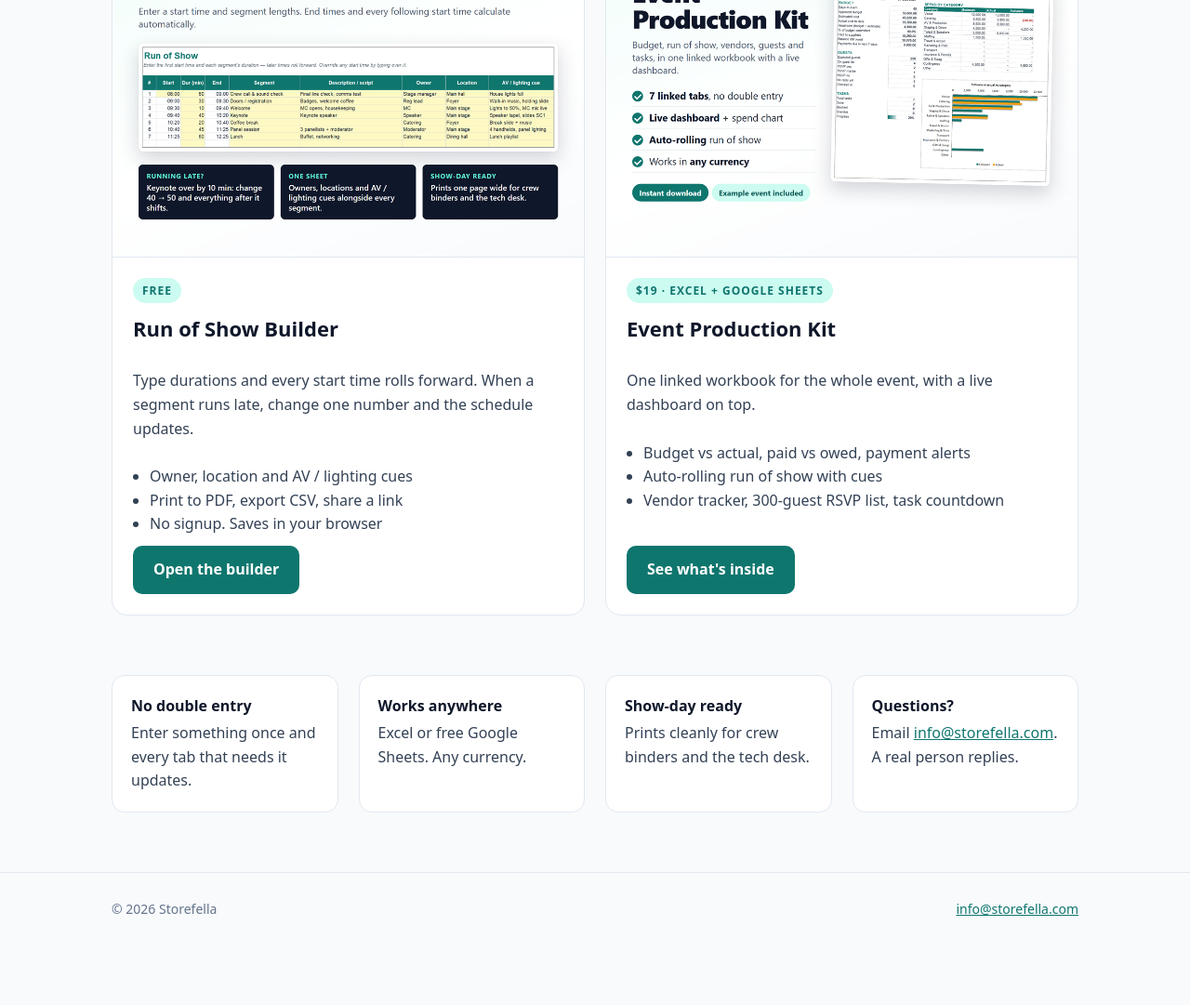
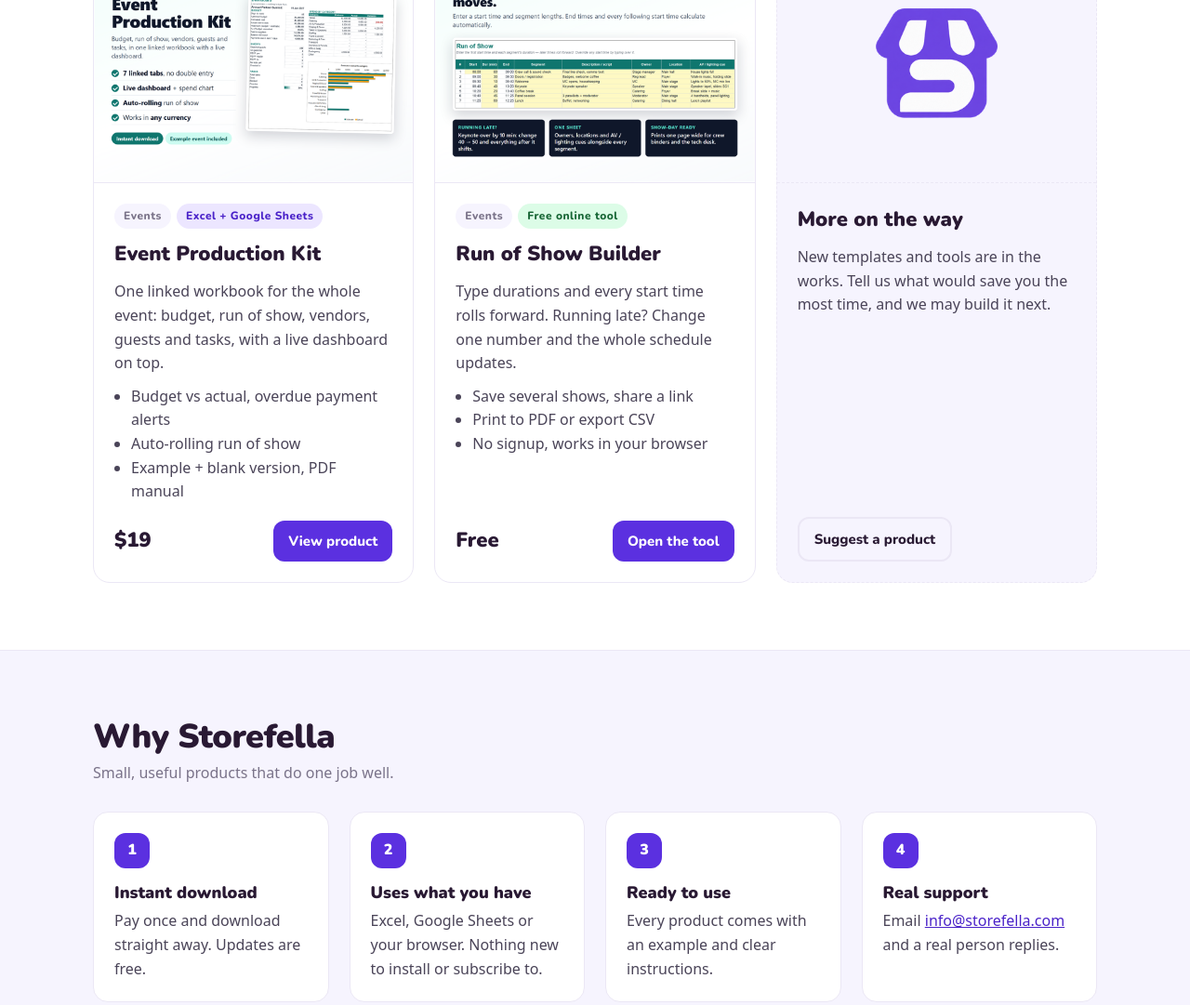
Before and after one commit to Storef-ella/storef-ella.github.io, a plain HTML site: page index.html in a window 1280 px wide. Shown: the part 829-1910 px from the top of the page at 93% size. Before the commit the page ends 1846 px from the top, so only its background shows below. Drawn offline with nearby package versions, Linux system fonts and the light colour scheme.

Commit message:
Rebrand with new Storefella logo; homepage becomes a general store
Co-Authored-By: Claude Opus 5.5 <noreply@anthropic.com>

```diff
--- a/index.html
+++ b/index.html
@@ -3,118 +3,204 @@
 <head>
 <meta charset="utf-8">
 <meta name="viewport" content="width=device-width, initial-scale=1">
-<title>Storefella: tools &amp; templates for event producers</title>
-<meta name="description" content="Free tools and ready-made templates for event producers: run of show builder, event budget, vendor and guest RSVP tracking in Excel and Google Sheets.">
-<link rel="icon" href="favicon.svg" type="image/svg+xml">
-<meta property="og:title" content="Storefella: tools & templates for event producers">
-<meta property="og:description" content="Free run of show builder + the Event Production Kit for Excel and Google Sheets.">
+<title>Storefella: ready-made tools, templates and free online tools</title>
+<meta name="description" content="Storefella is a growing shop of practical templates, workbooks and free online tools. Instant download, works with the apps you already use.">
+<link rel="icon" href="/brand/icon-32.png" sizes="32x32" type="image/png">
+<link rel="icon" href="/brand/icon-192.png" sizes="192x192" type="image/png">
+<link rel="apple-touch-icon" href="/brand/apple-touch-icon.png">
+<meta name="theme-color" content="#5b30e0">
+<meta property="og:site_name" content="Storefella">
+<meta property="og:title" content="Storefella: ready-made tools that save you hours">
+<meta property="og:description" content="Templates, workbooks and free online tools. Instant download, works with the apps you already use.">
 <meta property="og:image" content="https://storefella.com/og.png">
 <meta property="og:url" content="https://storefella.com/">
+<meta name="twitter:card" content="summary_large_image">
+<link rel="preconnect" href="https://fonts.googleapis.com">
+<link rel="preconnect" href="https://fonts.gstatic.com" crossorigin>
+<link href="https://fonts.googleapis.com/css2?family=Nunito:wght@700;800;900&display=swap" rel="stylesheet">
 <style>
-:root{--bg:#f8fafc;--card:#fff;--ink:#0f172a;--body:#334155;--mute:#64748b;--line:#e2e8f0;--accent:#0f766e;--accent-lt:#ccfbf1;--hero:linear-gradient(160deg,#f0fdfa 0%,#ffffff 60%,#f8fafc 100%)}
-@media (prefers-color-scheme:dark){:root{--bg:#0b1220;--card:#111827;--ink:#f1f5f9;--body:#cbd5e1;--mute:#94a3b8;--line:#1f2937;--accent:#2dd4bf;--accent-lt:#134e4a;--hero:linear-gradient(160deg,#0f2a2a 0%,#0b1220 60%)}}
+:root{--bg:#ffffff;--soft:#f6f4fe;--card:#fff;--ink:#291933;--body:#4a4458;--mute:#7a7389;--line:#ebe7f5;--brand:#5b30e0;--brand-ink:#fff;--brand-lt:#ece6ff;--brand-tx:#4a22c9;--hero:radial-gradient(1200px 500px at 85% -10%,#e9e2ff 0%,rgba(233,226,255,0) 60%),#fff}
+@media (prefers-color-scheme:dark){:root{--bg:#140f1f;--soft:#1b1529;--card:#1d1730;--ink:#f4f1fb;--body:#cdc6dc;--mute:#9c94b0;--line:#2c2442;--brand:#7c5cff;--brand-ink:#fff;--brand-lt:#2a2050;--brand-tx:#b8a6ff;--hero:radial-gradient(1200px 500px at 85% -10%,#2b1f5c 0%,rgba(43,31,92,0) 60%),#140f1f}}
 *{box-sizing:border-box}
+html{scroll-behavior:smooth}
 body{margin:0;background:var(--bg);color:var(--body);font:16px/1.6 system-ui,-apple-system,"Segoe UI",Roboto,Arial,sans-serif}
-a{color:var(--accent)}
-.wrap{max-width:1080px;margin:auto;padding:0 20px}
-nav{display:flex;justify-content:space-between;align-items:center;padding:20px 0}
-.logo{display:flex;align-items:center;gap:10px;font-weight:800;font-size:20px;color:var(--ink);text-decoration:none;letter-spacing:-.3px}
-.logo svg{width:30px;height:30px}
-nav .links a{margin-left:22px;text-decoration:none;color:var(--body);font-weight:500}
+a{color:var(--brand-tx)}
+h1,h2,h3,.btn,.chip,.tag{font-family:Nunito,system-ui,sans-serif}
+.wrap{max-width:1120px;margin:auto;padding:0 20px}
+nav{display:flex;justify-content:space-between;align-items:center;padding:18px 0;gap:16px}
+.logo img{height:34px;width:auto;display:block}
+.logo .dk{display:none}
+@media (prefers-color-scheme:dark){.logo .lt{display:none}.logo .dk{display:block}}
+nav .links{display:flex;gap:22px}
+nav .links a{text-decoration:none;color:var(--body);font-weight:600}
+nav .links a:hover{color:var(--brand-tx)}
 header.hero{background:var(--hero);border-bottom:1px solid var(--line)}
-.hero-in{padding:56px 0 72px}
-.kicker{font-size:13px;font-weight:700;letter-spacing:3px;text-transform:uppercase;color:var(--accent)}
-h1{font-size:clamp(34px,5.5vw,56px);line-height:1.05;letter-spacing:-1.5px;color:var(--ink);margin:14px 0 18px;max-width:780px}
-.lead{font-size:19px;max-width:640px;color:var(--body)}
-.cta{display:flex;flex-wrap:wrap;gap:12px;margin-top:28px}
-.btn{display:inline-block;padding:13px 22px;border-radius:10px;font-weight:700;text-decoration:none}
-.btn.primary{background:var(--accent);color:#fff}
-@media (prefers-color-scheme:dark){.btn.primary{color:#042f2e}}
-.btn.ghost{border:2px solid var(--line);color:var(--ink)}
-section{padding:64px 0}
-h2{font-size:30px;letter-spacing:-.6px;color:var(--ink);margin:0 0 8px}
-.sub{color:var(--mute);margin:0 0 32px}
-.grid{display:grid;grid-template-columns:repeat(auto-fit,minmax(300px,1fr));gap:22px}
-.card{background:var(--card);border:1px solid var(--line);border-radius:16px;overflow:hidden;display:flex;flex-direction:column}
+.hero-in{padding:64px 0 84px;max-width:760px}
+.kicker{display:inline-block;font-size:13px;font-weight:700;letter-spacing:2px;text-transform:uppercase;color:var(--brand-tx);background:var(--brand-lt);padding:6px 12px;border-radius:999px}
+h1{font-size:clamp(36px,6vw,62px);line-height:1.04;letter-spacing:-1.5px;color:var(--ink);margin:18px 0 18px;font-weight:900}
+h1 span{color:var(--brand)}
+.lead{font-size:19px;max-width:620px}
+.cta{display:flex;flex-wrap:wrap;gap:12px;margin-top:30px}
+.btn{display:inline-block;padding:13px 22px;border-radius:12px;font-weight:800;font-size:16px;text-decoration:none;border:0;cursor:pointer}
+.btn.primary{background:var(--brand);color:var(--brand-ink)}
+.btn.primary:hover{filter:brightness(1.08)}
+.btn.ghost{border:2px solid var(--line);color:var(--ink);background:transparent}
+.btn.sm{padding:10px 16px;font-size:15px}
+section{padding:72px 0}
+.head{display:flex;flex-wrap:wrap;justify-content:space-between;align-items:flex-end;gap:16px;margin-bottom:28px}
+h2{font-size:clamp(28px,4vw,36px);line-height:1.15;letter-spacing:-.6px;color:var(--ink);margin:0;font-weight:900}
+.sub{color:var(--mute);margin:6px 0 0}
+.chips{display:flex;flex-wrap:wrap;gap:8px}
+.chip{border:2px solid var(--line);background:var(--card);color:var(--body);padding:7px 14px;border-radius:999px;font-weight:800;font-size:14px;cursor:pointer}
+.chip[aria-pressed="true"]{background:var(--ink);border-color:var(--ink);color:var(--bg)}
+.grid{display:grid;grid-template-columns:repeat(auto-fill,minmax(300px,1fr));gap:22px}
+.card{background:var(--card);border:1px solid var(--line);border-radius:18px;overflow:hidden;display:flex;flex-direction:column;transition:transform .15s,box-shadow .15s}
+.card:hover{transform:translateY(-3px);box-shadow:0 18px 40px rgba(41,25,51,.10)}
 .card img{width:100%;display:block;border-bottom:1px solid var(--line);aspect-ratio:4/3;object-fit:cover}
 .card .body{padding:22px;display:flex;flex-direction:column;gap:10px;flex:1}
-.card h3{margin:0;font-size:22px;color:var(--ink)}
-.tag{align-self:flex-start;font-size:12px;font-weight:700;letter-spacing:1px;text-transform:uppercase;padding:4px 10px;border-radius:999px;background:var(--accent-lt);color:var(--accent)}
+.card h3{margin:0;font-size:22px;color:var(--ink);font-weight:900}
+.card p{margin:0}
+.meta{display:flex;flex-wrap:wrap;gap:6px}
+.tag{font-size:12px;font-weight:800;letter-spacing:.5px;padding:4px 10px;border-radius:999px;background:var(--brand-lt);color:var(--brand-tx)}
+.tag.free{background:#dcfce7;color:#166534}
+@media (prefers-color-scheme:dark){.tag.free{background:#14532d;color:#bbf7d0}}
+.tag.cat{background:var(--soft);color:var(--mute)}
 .card ul{margin:0;padding-left:18px}
-.card .btn{margin-top:auto;align-self:flex-start}
-.why{display:grid;grid-template-columns:repeat(auto-fit,minmax(220px,1fr));gap:22px}
-.why div{background:var(--card);border:1px solid var(--line);border-radius:14px;padding:20px}
-.why b{display:block;color:var(--ink);margin-bottom:4px}
+.card .foot{margin-top:auto;padding-top:8px;display:flex;align-items:center;justify-content:space-between;gap:10px}
+.price{font-family:Nunito,system-ui,sans-serif;font-weight:900;font-size:22px;color:var(--ink)}
+.card.soon{border-style:dashed;background:var(--soft);justify-content:center}
+.card.soon .art{aspect-ratio:4/3;display:grid;place-items:center;border-bottom:1px dashed var(--line)}
+.card.soon .art img{width:38%;height:auto;aspect-ratio:auto;border:0;opacity:.9}
+.why{background:var(--soft);border-top:1px solid var(--line);border-bottom:1px solid var(--line)}
+.why .grid{grid-template-columns:repeat(auto-fit,minmax(220px,1fr))}
+.why .item{background:var(--card);border:1px solid var(--line);border-radius:16px;padding:22px}
+.why .item b{display:block;color:var(--ink);font-family:Nunito,system-ui,sans-serif;font-size:18px;font-weight:900;margin-bottom:4px}
+.why .num{width:38px;height:38px;border-radius:12px;background:var(--brand);color:#fff;display:grid;place-items:center;font-weight:900;margin-bottom:12px;font-family:Nunito,system-ui,sans-serif}
+.ask{text-align:center;max-width:640px;margin:auto}
+.ask img{width:72px;height:auto;margin-bottom:12px}
+.ask .cta{justify-content:center}
 footer{border-top:1px solid var(--line);padding:28px 0;color:var(--mute);font-size:14px}
-footer .wrap{display:flex;flex-wrap:wrap;justify-content:space-between;gap:12px}
-@media (max-width:560px){nav .links a{margin-left:14px}nav .links a.hide-sm{display:none}}
+footer .wrap{display:flex;flex-wrap:wrap;justify-content:space-between;align-items:center;gap:12px}
+footer .brand{display:flex;align-items:center;gap:10px}
+footer .brand img{width:24px;height:auto}
+footer a{color:var(--mute)}
+[hidden]{display:none!important}
+@media (max-width:600px){nav .links{gap:14px}nav .links a.hide-sm{display:none}.logo img{height:28px}.hero-in{padding:40px 0 60px}section{padding:56px 0}}
 </style>
 </head>
 <body>
 <header class="hero">
   <div class="wrap">
     <nav>
-      <a class="logo" href="/"><svg viewBox="0 0 32 32" aria-hidden="true"><rect width="32" height="32" rx="8" fill="#0f766e"/><path d="M9 11h14M9 16h10M9 21h12" stroke="#fff" stroke-width="3" stroke-linecap="round"/></svg>Storefella</a>
-      <div class="links"><a href="#products">Products</a><a class="hide-sm" href="/run-of-show/">Free tool</a><a href="mailto:info@storefella.com">Contact</a></div>
+      <a class="logo" href="/" aria-label="Storefella home"><img class="lt" src="/brand/logo.png" alt="Storefella"><img class="dk" src="/brand/logo-dark.png" alt="Storefella"></a>
+      <div class="links"><a href="#shop">Shop</a><a class="hide-sm" href="#free">Free tools</a><a href="mailto:info@storefella.com">Contact</a></div>
     </nav>
     <div class="hero-in">
-      <div class="kicker">For event producers</div>
-      <h1>Run smoother events with less spreadsheet wrangling.</h1>
-      <p class="lead">Practical tools and ready-made templates for conferences, galas, launches and corporate events: run of show, budgets, vendors and guest lists.</p>
+      <span class="kicker">Templates · Workbooks · Free tools</span>
+      <h1>Ready-made tools that <span>save you hours.</span></h1>
+      <p class="lead">Storefella is a growing shop of practical templates, workbooks and free online tools. Download instantly and use them with the apps you already have.</p>
       <div class="cta">
-        <a class="btn primary" href="/run-of-show/">Try the free Run of Show Builder</a>
-        <a class="btn ghost" href="https://shop.storefella.com/l/event-production-kit">Get the Event Production Kit</a>
+        <a class="btn primary" href="#shop">Browse the shop</a>
+        <a class="btn ghost" href="#free">Try a free tool</a>
       </div>
     </div>
   </div>
 </header>
 
 <main>
-  <section id="products">
+  <section id="shop">
     <div class="wrap">
-      <h2>Products</h2>
-      <p class="sub">Made for people who run shows.</p>
-      <div class="grid">
-        <article class="card">
-          <img src="img/run-of-show.png" alt="Run of Show Builder with auto-calculated start and end times">
+      <div class="head">
+        <div><h2>Shop</h2><p class="sub">New products are added regularly.</p></div>
+        <div class="chips" id="chips" role="group" aria-label="Filter by category"></div>
+      </div>
+
+      <!-- PRODUCTS: add one <article class="card" data-cat="..."> per product. Chips are built from data-cat automatically. -->
+      <div class="grid" id="products">
+        <article class="card" data-cat="Events" data-type="paid">
+          <img src="img/kit.png" alt="Event Production Kit dashboard" loading="lazy">
           <div class="body">
-            <span class="tag">Free</span>
-            <h3>Run of Show Builder</h3>
-            <p>Type durations and every start time rolls forward. When a segment runs late, change one number and the schedule updates.</p>
-            <ul><li>Owner, location and AV / lighting cues</li><li>Print to PDF, export CSV, share a link</li><li>No signup. Saves in your browser</li></ul>
-            <a class="btn primary" href="/run-of-show/">Open the builder</a>
+            <div class="meta"><span class="tag cat">Events</span><span class="tag">Excel + Google Sheets</span></div>
+            <h3>Event Production Kit</h3>
+            <p>One linked workbook for the whole event: budget, run of show, vendors, guests and tasks, with a live dashboard on top.</p>
+            <ul><li>Budget vs actual, overdue payment alerts</li><li>Auto-rolling run of show</li><li>Example + blank version, PDF manual</li></ul>
+            <div class="foot"><span class="price">$19</span><a class="btn primary sm" href="https://shop.storefella.com/l/event-production-kit">View product</a></div>
           </div>
         </article>
-        <article class="card">
-          <img src="img/kit.png" alt="Event Production Kit dashboard">
+
+        <article class="card" data-cat="Events" data-type="free" id="free">
+          <img src="img/run-of-show.png" alt="Run of Show Builder with auto-calculated times" loading="lazy">
           <div class="body">
-            <span class="tag">$19 · Excel + Google Sheets</span>
-            <h3>Event Production Kit</h3>
-            <p>One linked workbook for the whole event, with a live dashboard on top.</p>
-            <ul><li>Budget vs actual, paid vs owed, payment alerts</li><li>Auto-rolling run of show with cues</li><li>Vendor tracker, 300-guest RSVP list, task countdown</li></ul>
-            <a class="btn primary" href="https://shop.storefella.com/l/event-production-kit">See what's inside</a>
+            <div class="meta"><span class="tag cat">Events</span><span class="tag free">Free online tool</span></div>
+            <h3>Run of Show Builder</h3>
+            <p>Type durations and every start time rolls forward. Running late? Change one number and the whole schedule updates.</p>
+            <ul><li>Save several shows, share a link</li><li>Print to PDF or export CSV</li><li>No signup, works in your browser</li></ul>
+            <div class="foot"><span class="price">Free</span><a class="btn primary sm" href="/run-of-show/">Open the tool</a></div>
+          </div>
+        </article>
+
+        <article class="card soon" data-cat="all-only">
+          <div class="art"><img src="/brand/icon-192.png" alt=""></div>
+          <div class="body">
+            <h3>More on the way</h3>
+            <p>New templates and tools are in the works. Tell us what would save you the most time, and we may build it next.</p>
+            <div class="foot"><a class="btn ghost sm" href="mailto:info@storefella.com?subject=Product%20idea%20for%20Storefella">Suggest a product</a></div>
           </div>
         </article>
       </div>
     </div>
   </section>
 
-  <section style="padding-top:0">
-    <div class="wrap why">
-      <div><b>No double entry</b>Enter something once and every tab that needs it updates.</div>
-      <div><b>Works anywhere</b>Excel or free Google Sheets. Any currency.</div>
-      <div><b>Show-day ready</b>Prints cleanly for crew binders and the tech desk.</div>
-      <div><b>Questions?</b>Email <a href="mailto:info@storefella.com">info@storefella.com</a>. A real person replies.</div>
+  <section class="why">
+    <div class="wrap">
+      <div class="head"><div><h2>Why Storefella</h2><p class="sub">Small, useful products that do one job well.</p></div></div>
+      <div class="grid">
+        <div class="item"><div class="num">1</div><b>Instant download</b>Pay once and download straight away. Updates are free.</div>
+        <div class="item"><div class="num">2</div><b>Uses what you have</b>Excel, Google Sheets or your browser. Nothing new to install or subscribe to.</div>
+        <div class="item"><div class="num">3</div><b>Ready to use</b>Every product comes with an example and clear instructions.</div>
+        <div class="item"><div class="num">4</div><b>Real support</b>Email <a href="mailto:info@storefella.com">info@storefella.com</a> and a real person replies.</div>
+      </div>
+    </div>
+  </section>
+
+  <section>
+    <div class="wrap ask">
+      <img src="/brand/icon-192.png" alt="">
+      <h2>Have something you'd like us to build?</h2>
+      <p class="sub" style="margin-bottom:0">We pick new products from what customers ask for.</p>
+      <div class="cta"><a class="btn primary" href="mailto:info@storefella.com?subject=Product%20idea%20for%20Storefella">Send us an idea</a></div>
     </div>
   </section>
 </main>
 
 <footer>
   <div class="wrap">
-    <span>© <span id="y"></span> Storefella</span>
-    <span><a href="mailto:info@storefella.com">info@storefella.com</a></span>
+    <span class="brand"><img src="/brand/icon-48.png" alt="">© <span id="y"></span> Storefella</span>
+    <span><a href="#shop">Shop</a> · <a href="/run-of-show/">Run of Show Builder</a> · <a href="mailto:info@storefella.com">info@storefella.com</a></span>
   </div>
 </footer>
-<script>document.getElementById("y").textContent=new Date().getFullYear();</script>
+<script>
+document.getElementById("y").textContent = new Date().getFullYear();
+(function () {
+  var cards = [].slice.call(document.querySelectorAll("#products .card"));
+  var cats = [];
+  cards.forEach(function (c) { var k = c.dataset.cat; if (k && k !== "all-only" && cats.indexOf(k) < 0) cats.push(k); });
+  var opts = ["All"].concat(cats, ["Free"]);
+  var box = document.getElementById("chips");
+  if (cats.length < 2) opts = ["All", "Free"];
+  opts.forEach(function (name, i) {
+    var b = document.createElement("button");
+    b.className = "chip"; b.type = "button"; b.textContent = name;
+    b.setAttribute("aria-pressed", i === 0 ? "true" : "false");
+    b.onclick = function () {
+      [].forEach.call(box.children, function (x) { x.setAttribute("aria-pressed", x === b ? "true" : "false"); });
+      cards.forEach(function (c) {
+        c.hidden = !(name === "All" || (name === "Free" ? c.dataset.type === "free" : c.dataset.cat === name));
+      });
+    };
+    box.appendChild(b);
+  });
+})();
+</script>
 </body>
 </html>
```
Also changed, not shown: brand/apple-touch-icon.png (added), brand/icon-192.png (added), brand/icon-32.png (added), brand/icon-48.png (added), brand/icon-512.png (added), brand/logo-dark.png (added), brand/logo.png (added), favicon.svg (deleted), og.png.
